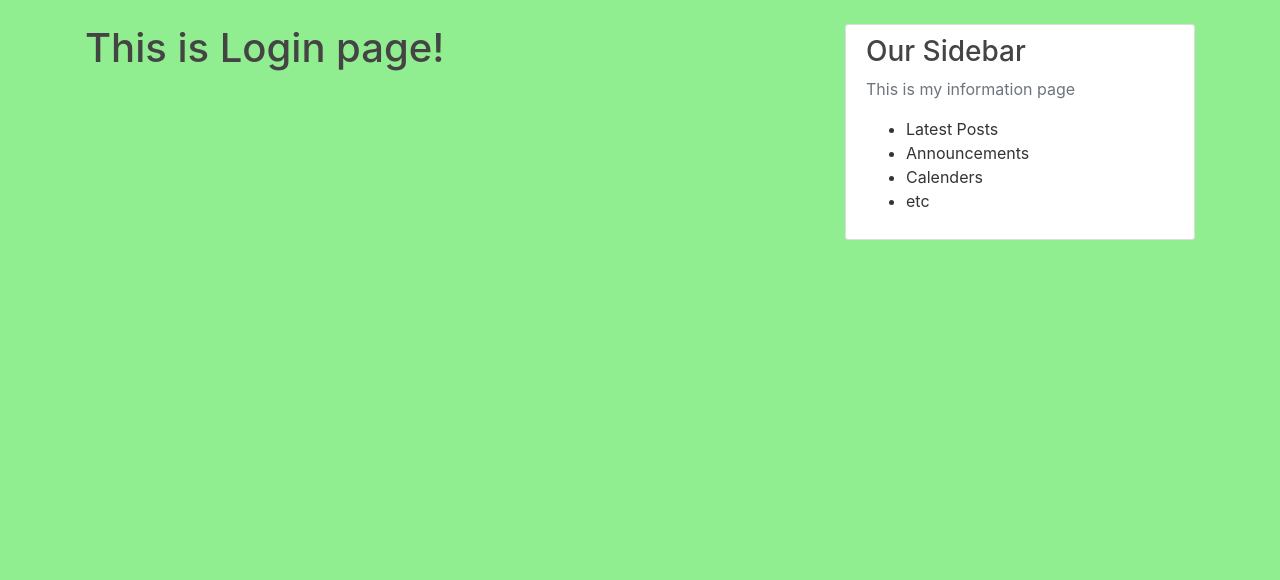
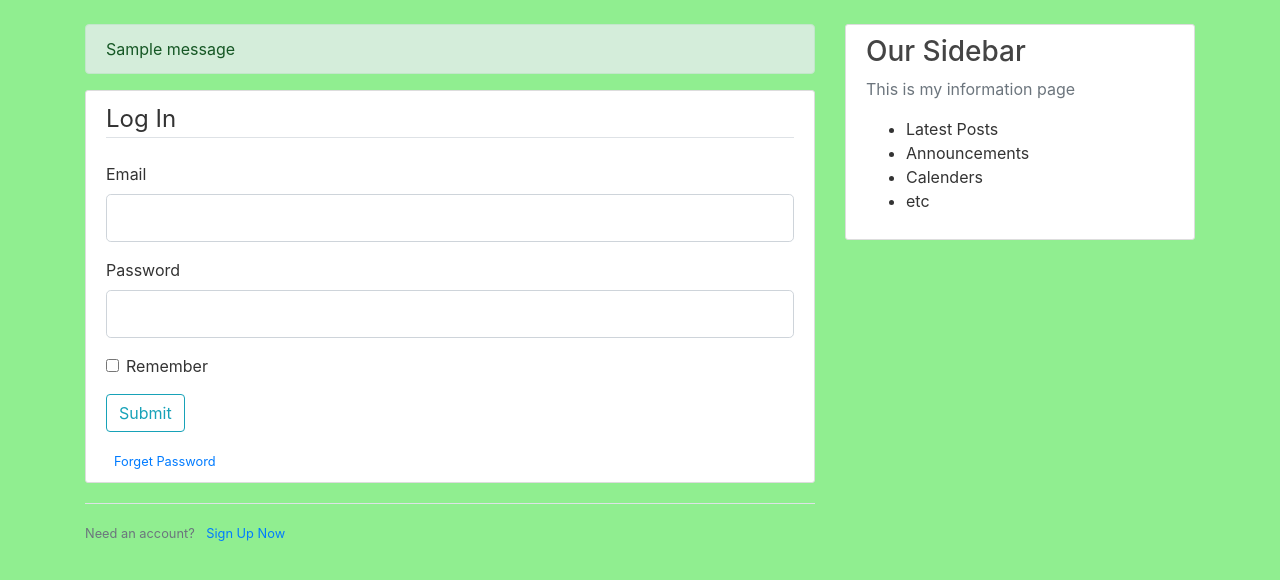
Before and after one commit to jyotisagar/FlaskApplication, a Flask app: template FlaskBlog/templates/login.html in a window 1280 px wide. Shown: the part 56-636 px from the top of the page. Run offline with Flask 2, Linux system fonts and the light colour scheme; the template is opened without the code that fills it: most values are stand-ins (such as "Sample title", 1, 10 or a date in 2020); one stand-in notice (Sample message) is shown; form fields are guessed from the names that the template uses; some libraries are stand-ins or nearby versions.

Commit message:
login form and validations

```diff
--- a/FlaskBlog/app.py
+++ b/FlaskBlog/app.py
@@ -1,4 +1,4 @@
-from flask import Flask, render_template, url_for
+from flask import Flask, render_template, url_for, flash, redirect
 from forms import RegistrationForm, LoginForm
 
 app = Flask(__name__)
@@ -43,15 +43,24 @@ def hello():
     return '<h3>Hello World! Welcome to Flask World..</h3>'
 
 
-@app.route('/register')
+@app.route('/register', methods=['GET', 'POST'])
 def register():
     form = RegistrationForm()
+    if form.validate_on_submit():
+        flash(f'Account created for {form.username.data}!', 'success')
+        return redirect(url_for('home'))
     return render_template('register.html', title='Register', form=form)
 
 
-@app.route('/login')
+@app.route('/login', methods=['GET', 'POST'])
 def login():
     form = LoginForm()
+    if form.validate_on_submit():
+        if form.email.data == 'a@a.com' and form.password.data == 'a':
+            flash(f'You have been logged in!', 'success')
+            return redirect(url_for('home'))
+        else:
+            flash(f'Login unsuccessful. Please check username and password', 'danger')
     return render_template('login.html', title='Login', form=form)
 
 
--- a/FlaskBlog/templates/layout.html
+++ b/FlaskBlog/templates/layout.html
@@ -27,13 +27,13 @@
                 </button>
                 <div class="collapse navbar-collapse" id="navBarToggle">
                     <div class="navbar-nav mr-auto">
-                        <a class="nav-item nav-link" href="/">Home</a>
-                        <a class="nav-item nav-link" href="/about">About</a>
+                        <a class="nav-item nav-link" href="{{url_for('home')}}">Home</a>
+                        <a class="nav-item nav-link" href="{{url_for('about')}}">About</a>
                     </div>
                     <!--Navbar Right Side-->
                     <div class="navbar-nav">
-                        <a class="nav-item nav-link" href="/login">Login</a>
-                        <a class="nav-item nav-link" href="/register">Register</a>
+                        <a class="nav-item nav-link" href="{{url_for('login')}}">Login</a>
+                        <a class="nav-item nav-link" href="{{url_for('register')}}">Register</a>
                     </div>
                 </div>
             </div>
@@ -42,6 +42,16 @@
     <main role="main" class="container">
         <div class="row">
             <div class="col-md-8">
+                {% with messages = get_flashed_messages(with_categories=True) %}
+                    {% if messages %}
+                        {% for category, message in messages %}
+                            <div class="alert alert-{{category}}">
+                                {{message}}
+                            </div>
+                        {% endfor %}
+                    {% endif %}
+                {% endwith %}
+
                 {% block blogcontent %}
                 {% endblock %}
             </div>
--- a/FlaskBlog/templates/login.html
+++ b/FlaskBlog/templates/login.html
@@ -1,4 +1,54 @@
 {% extends 'layout.html' %}
 {% block blogcontent %}
-    <h1> This is Login page! </h1>
+    <div class="content-section">
+        <form method="post" action="" >
+            {{form.hidden_tag()}} <!-- for CSS-->
+            <fieldset class="form-group">
+                <legend class="border-bottom mb-4">Log In</legend>
+
+                <div class="form-group">
+                    {{ form.email.label(class='form-control-label')}}
+                    {% if form.email.errors %}
+                        {{ form.email(class='form-control form-control-lg is-invalid') }}
+                        <div class="invalid-feedback">
+                            {% for error in form.email.errors %}
+                                <span> {{error}} </span>
+                            {% endfor %}
+                        </div>
+                    {% else %}
+                        {{ form.email(class='form-control form-control-lg') }}
+                    {% endif %}
+                </div>
+
+                <div class="form-group">
+                    {{ form.password.label(class='form-control-label')}}
+                    {% if form.password.errors %}
+                        {{ form.password(class='form-control form-control-lg is-invalid') }}
+                        <div class="invalid-feedback">
+                            {% for error in form.password.errors%}
+                                <span>{{error}}</span>
+                            {% endfor %}
+                        </div>
+                    {% else %}
+                        {{ form.password(class='form-control form-control-lg') }}
+                    {% endif %}
+                </div>
+                <div class="form-check">
+                    {{ form.remember(class='form-check-input') }}
+                    {{ form.remember.label(class='form-check-label') }}
+                </div>
+            </fieldset>
+            <div class="form-group">
+                {{ form.submit(class='btn btn-outline-info') }}
+            </div>
+            <small class="text-muted ml-2">
+                <a href="#">Forget Password</a>
+            </small>
+        </form>
+    </div>
+    <div class="border-top pt-3">
+        <small class="text-muted">
+            Need an account? <a class="ml-2" href="{{ url_for('register')}}">Sign Up Now</a>
+        </small>
+    </div>
 {% endblock blogcontent %}
```
Also changed, not shown: FlaskBlog/templates/register.html (+45 -5 lines).
